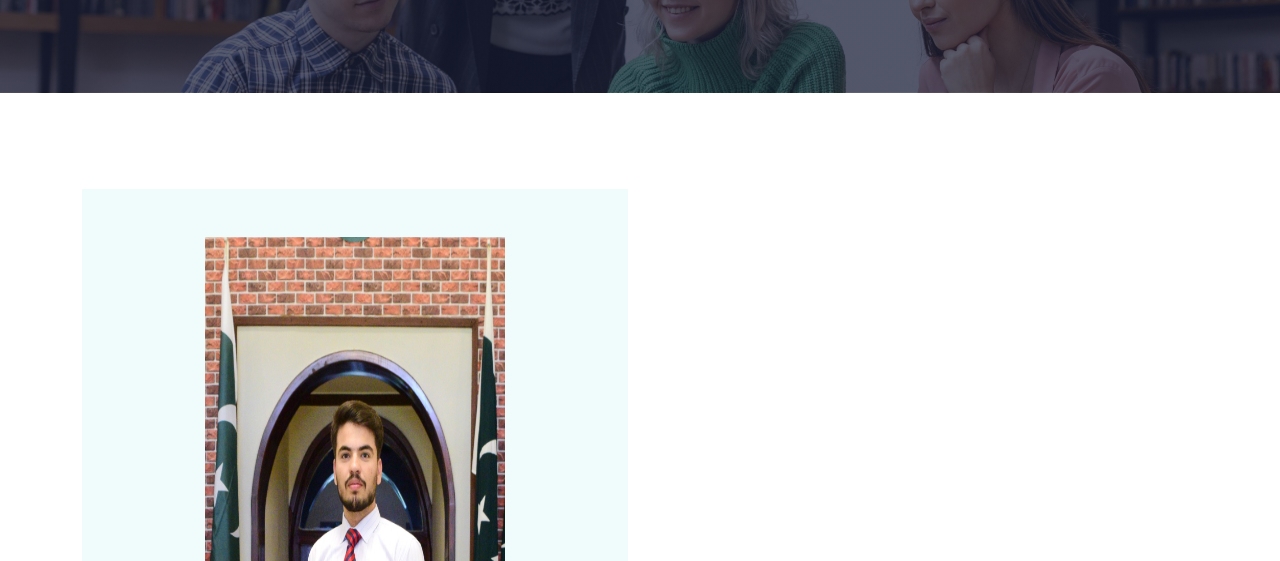
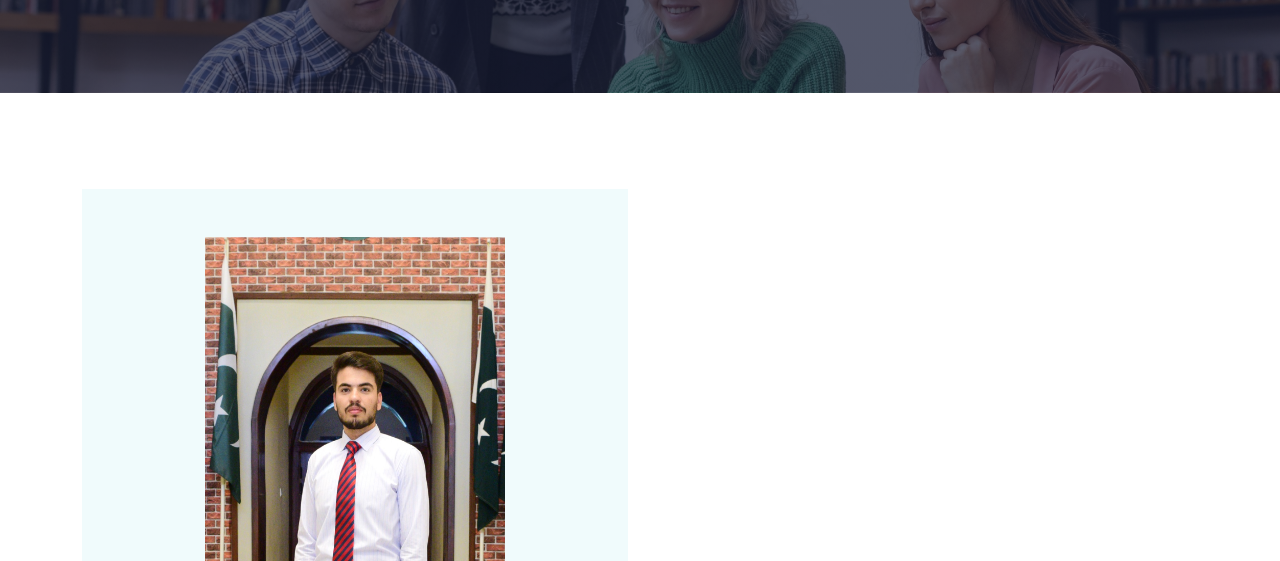
Before and after one commit to afridi-mussa/E-learning-Website, a plain HTML site: page team.html in a window 1280 px wide. Shown: the part 299-860 px from the top of the page. Drawn offline with nearby package versions, Linux system fonts and the light colour scheme.

Commit message:
Updated pages with small changes

```diff
--- a/team.html
+++ b/team.html
@@ -109,7 +109,7 @@
                 <div class="col-lg-6 col-md-6 wow fadeInUp" data-wow-delay="0.1s">
                     <div class="team-item bg-light">
                         <div class="overflow-hidden text-center pt-5">
-                            <img class="img-fluid" src="./img/profile_img.JPG" alt="" style="height: 500px; width: 300px;">
+                            <img class="img-fluid" src="./img/profile_img.JPG" alt="" style="height: 350px; width: 300px;">
                         </div>
                         <div class="position-relative d-flex justify-content-center" style="margin-top: -23px;">
                             <div class="bg-light d-flex justify-content-center pt-2 px-1">
```
